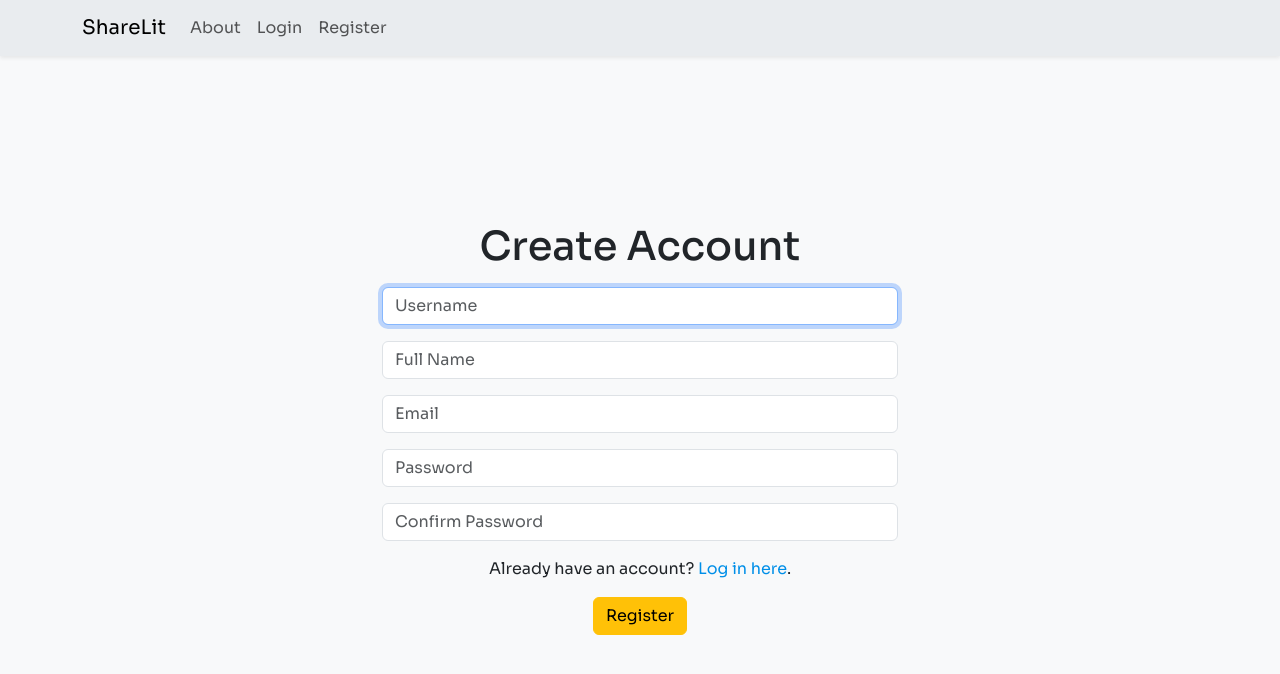
After one commit to eric-vo/sharelit, a Flask app: page /register in a window 1280 px wide. The commit adds this page. Shown: the top 674 px of the page. Run offline with Flask 3, Linux system fonts and the light colour scheme; some libraries are stand-ins or nearby versions.

Commit message:
Add register, login and logout Add book listing page
Co-authored-by: Shawn G <shawngazin@protonmail.com>

```diff
--- a/app.py
+++ b/app.py
@@ -1,8 +1,170 @@
-from flask import Flask, render_template
+from string import ascii_lowercase, digits
+
+from cs50 import SQL
+from flask import Flask, flash, redirect, render_template, request, session
+from werkzeug.security import check_password_hash, generate_password_hash
+
+from flask_session import Session
+from helpers import login_required
+
+VALID_USERNAME_CHARS = ascii_lowercase + digits + "_-."
 
 app = Flask(__name__)
+
+# Configure session
+app.config["SESSION_PERMANENT"] = False
+app.config["SESSION_TYPE"] = "filesystem"
+Session(app)
+
+db = SQL("sqlite:///sharelit.db")
 
 
 @app.route("/")
 def index():
-    return render_template("index.html")
+    return render_template("index.html", username=get_username(session))
+
+
+@app.route("/about")
+def about():
+    return render_template("about.html", username=get_username(session))
+
+
+@app.route("/listings")
+@login_required
+def listings():
+    return render_template("listings.html", username=get_username(session))
+
+
+@app.route("/login", methods=["GET", "POST"])
+def login():
+    """Log user in"""
+
+    # Forget any user_id
+    session.clear()
+
+    if request.method == "POST":
+        # Get form data
+        username = request.form.get("username")
+        password = request.form.get("password")
+
+        # Ensure all fields are filled
+        if not (username and password):
+            flash("All fields are required.")
+            return render_template("login.html")
+
+        # Query database for username
+        user = db.execute("SELECT * FROM users WHERE username = ?", username)
+
+        # Ensure username exists and password is correct
+        if not user or not check_password_hash(user[0]["hash"], password):
+            flash("Invalid username and/or password.")
+            return render_template("login.html")
+
+        # Remember which user has logged in
+        session["user_id"] = user[0]["id"]
+
+        # Redirect user to home page
+        flash(f"Welcome, <strong>{username}</strong>!")
+        return redirect("/listings")
+    return render_template("login.html")
+
+
+@app.route("/logout")
+def logout():
+    """Log user out"""
+
+    # Forget any user_id
+    session.clear()
+
+    # Redirect user to login form
+    flash("Logged out!")
+    return redirect("/")
+
+
+@app.route("/register", methods=["GET", "POST"])
+def register():
+    """Register user"""
+
+    # Forget any user_id
+    session.clear()
+
+    if request.method == "POST":
+        # Get form data
+        username = request.form.get("username")
+        full_name = request.form.get("full-name")
+        email = request.form.get("email")
+        password = request.form.get("password")
+        confirmation = request.form.get("confirmation")
+
+        # Ensure all fields are filled
+        if not (
+            username and full_name and email and password and confirmation
+        ):
+            flash("All fields are required.")
+            return render_template("register.html")
+
+        # Ensure username is unique
+        username_matches = db.execute(
+            "SELECT * FROM users WHERE username = ?", username
+        )
+        if username_matches:
+            flash("Username already exists.")
+            return render_template("register.html")
+
+        # Ensure username only contains lowercase letters, numbers,
+        # underscores, hyphens, and/or periods
+        for char in username:
+            if char not in VALID_USERNAME_CHARS:
+                flash(
+                    "Username must only contain lowercase letters, "
+                    "numbers, underscores, hyphens, and/or periods."
+                )
+                return render_template("register.html")
+
+        # Ensure email is unique
+        email_matches = db.execute(
+            "SELECT * FROM users WHERE email = ?", email
+        )
+        if email_matches:
+            flash("Email already used.")
+            return render_template("register.html")
+
+        # Ensure password and confirmation match
+        if password != confirmation:
+            flash("Passwords must match.")
+            return render_template("register.html")
+
+        # Insert user into database
+        user_id = db.execute(
+            "INSERT INTO users (username, full_name, email, hash) "
+            "VALUES (?, ?, ?, ?)",
+            username,
+            full_name,
+            email,
+            generate_password_hash(password),
+        )
+
+        # Remember which user has logged in
+        session["user_id"] = user_id
+
+        # Redirect user to home page
+        flash(f"Registered as <strong>{username}</strong>!")
+        return redirect("/")
+    return render_template("register.html")
+
+
+def get_username(session):
+    """Get username from session"""
+
+    if not session.get("user_id"):
+        return None
+
+    # Query database for username
+    username = db.execute(
+        "SELECT username FROM users WHERE id = ?", session["user_id"]
+    )
+
+    if not username:
+        return None
+
+    return username[0]["username"]
--- a/requirements.txt
+++ b/requirements.txt
@@ -1 +1,3 @@
+cs50
 Flask
+flask_session
--- /dev/null
+++ b/static/layout.js
@@ -0,0 +1,14 @@
+document.addEventListener('DOMContentLoaded', () => {
+    const statusMessage = document.querySelector('#status-message');
+    const statusMessageHeight = statusMessage.offsetHeight;
+
+    const furtherDown = document.querySelector('.further-down');
+    const furtherDownMarginTop = window.getComputedStyle(furtherDown).marginTop;
+
+    /*
+    Subtract the height of the status message from margin-top of .further-down
+    so that the .further-down element isn't shifted down
+    when the status message is displayed
+    */
+    furtherDown.style.marginTop = `calc(${furtherDownMarginTop} - ${statusMessageHeight}px)`;
+});
--- a/static/styles.css
+++ b/static/styles.css
@@ -2,6 +2,35 @@
     border: 1px solid red;
 } */
 
-#intro {
-    margin-top: 20%;
+@keyframes fade_in {
+    from {
+        opacity: 0;
+    }
+    to {
+        opacity: 1;
+    }
 }
+
+* {
+    font-family: 'Sora', sans-serif;
+}
+
+a {
+    /* No underline and pastel blue */
+    text-decoration: none;
+    color: #008fe8;
+}
+
+.fade-in {
+    animation-name: fade_in;
+    animation-duration: 0.5s;
+    animation-fill-mode: forwards;
+}
+
+.further-down {
+    margin-top: 15%;
+}
+
+.small-form {
+    max-width: 540px;
+}
--- a/templates/layout.html
+++ b/templates/layout.html
@@ -5,43 +5,82 @@
         <meta content="width=device-width, initial-scale=1" name="viewport">
         <link crossorigin="anonymous" href="https://cdn.jsdelivr.net/npm/bootstrap@5.3.1/dist/css/bootstrap.min.css" integrity="sha384-4bw+/aepP/YC94hEpVNVgiZdgIC5+VKNBQNGCHeKRQN+PtmoHDEXuppvnDJzQIu9" rel="stylesheet">
         <link href="/static/styles.css" rel="stylesheet">
+        <link href="https://fonts.googleapis.com" rel="preconnect">
+        <link crossorigin href="https://fonts.gstatic.com" rel="preconnect">
+        <link href="https://fonts.googleapis.com/css2?family=Sora:wght@300;400;500;600&display=swap" rel="stylesheet">
+        <script src="/static/layout.js"></script>
         <title>
             {% block title %}
             {% endblock %}
         </title>
     </head>
-    <body>
-        <nav class="bg-body-tertiary navbar navbar-expand-sm shadow-sm">
+    <body class="bg-light">
+        <nav class="bg-body-secondary navbar navbar-expand-lg shadow-sm">
             <div class="container">
                 <a aria-current="page" class="navbar-brand" href="/">
                     ShareLit
                 </a>
-                <button aria-controls="navbar-supported-context" aria-expanded="false" aria-label="Toggle navigation" class="navbar-toggler" data-bs-target="#navbar-supported-context" data-bs-toggle="collapse" type="button">
+
+                <button aria-controls="navbar-supported-content" aria-expanded="false" aria-label="Toggle navigation" class="navbar-toggler" data-bs-target="#navbar-supported-content" data-bs-toggle="collapse" type="button">
                     <span class="navbar-toggler-icon"></span>
                 </button>
+
                 <div class="collapse navbar-collapse" id="navbar-supported-content">
                     <ul class="mb-2 mb-lg-0 me-auto navbar-nav">
+                        {% if session["user_id"] %}
                             <li class="nav-item">
-                            <a class="nav-link" href="/login">
-                                Login
+                                <a class="nav-link" href="/listings">
+                                    Book Listings
                                 </a>
                             </li>
                             <li class="nav-item">
-                            <a class="nav-link" href="/register">
-                                Register
-                            </a>
+                                <a class="nav-link" href="/about">About</a>
                             </li>
                             <li class="nav-item">
-                            <a class="nav-link" href="/about">
-                                About
+                                <a class="nav-link" href="/logout">Logout</a>
+                            </li>
+                        {% else %}
+                            <li class="nav-item">
+                                <a class="nav-link" href="/about">About</a>
+                            </li>
+                            <li class="nav-item">
+                                <a class="nav-link" href="/login">Login</a>
+                            </li>
+                            <li class="nav-item">
+                                <a class="nav-link" href="/register">Register</a>
+                            </li>
+                        {% endif %}
+                    </ul>
+
+                    {% if username %}
+                        <ul class="navbar-nav ms-auto">
+                            <!-- Display username right aligned -->
+                            <li class="nav-item">
+                                <a class="nav-link" href="/profile/{{ username }}">
+                                    Profile - <strong>{{ username }}</strong>
                                 </a>
                             </li>
                         </ul>
+                    {% endif %}
                 </div>
             </div>
         </nav>
+
+        <div class="fade-in">
+            <div id="status-message">
+                {% if get_flashed_messages() %}
+                    <header>
+                        <div class="alert alert-primary mb-0 text-center" role="alert">
+                            {{ get_flashed_messages() | join(" ") | safe }}
+                        </div>
+                    </header>
+                {% endif %}
+            </div>
+
             {% block body %}
             {% endblock %}
+        </div>
+
         <script crossorigin="anonymous" integrity="sha384-HwwvtgBNo3bZJJLYd8oVXjrBZt8cqVSpeBNS5n7C8IVInixGAoxmnlMuBnhbgrkm" src="https://cdn.jsdelivr.net/npm/bootstrap@5.3.1/dist/js/bootstrap.bundle.min.js"></script>
     </body>
 </html>
--- /dev/null
+++ b/templates/register.html
@@ -0,0 +1,36 @@
+{% extends 'layout.html' %}
+
+{% block title %}
+    Register - ShareLit
+{% endblock %}
+
+{% block body %}
+    <div class="container d-flex justify-content-center">
+        <div class="container further-down small-form text-center">
+            <h1 class="mb-3">Create Account</h1>
+            <form method="post">
+                <div class="mb-3">
+                    <input autofocus class="form-control" name="username" placeholder="Username">
+                </div>
+                <div class="mb-3">
+                    <input class="form-control" name="full-name" placeholder="Full Name">
+                </div>
+                <div class="mb-3">
+                    <input class="form-control" name="email" placeholder="Email" type="email">
+                </div>
+                <div class="mb-3">
+                    <input class="form-control" name="password" placeholder="Password" type="password">
+                </div>
+                <div class="mb-3">
+                    <input class="form-control" name="confirmation" placeholder="Confirm Password" type="password">
+                </div>
+                <div class="mb-3">
+                    Already have an account? <a href="/login">Log in here</a>.
+                </div>
+                <div class="mb-3">
+                    <input class="btn btn-warning" type="submit" value="Register">
+                </div>
+            </form>
+        </div>
+    </div>
+{% endblock %}
```
Also changed, not shown: helpers.py (added, +16 -0 lines), templates/about.html (added, +14 -0 lines), templates/index.html (+6 -6 lines), templates/listings.html (added, +19 -0 lines), templates/login.html (added, +27 -0 lines), templates/profile.html (added, +13 -0 lines), sharelit.db (added), 1 other file. Lines whose indentation alone changed are shown as unchanged.
